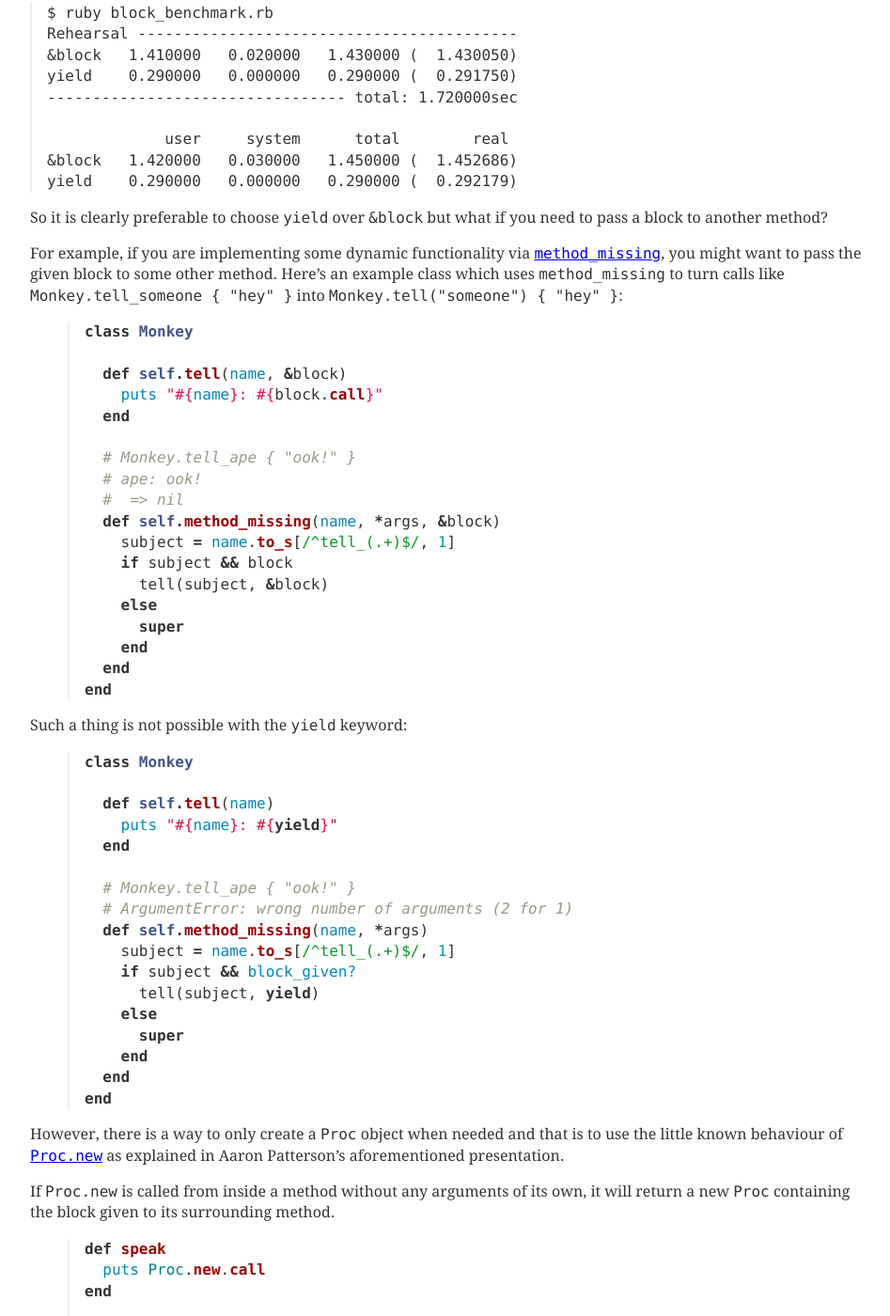
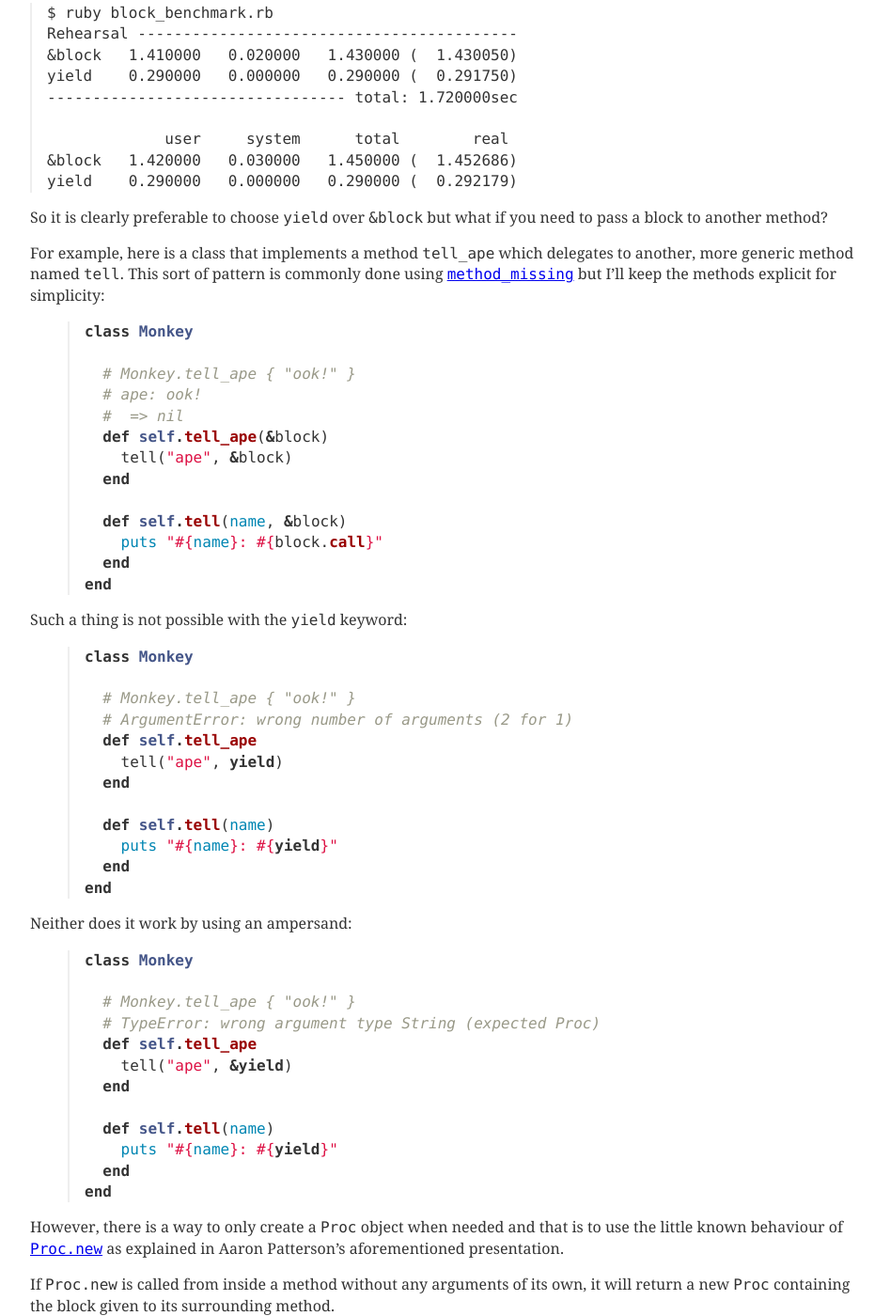
Before and after one commit to mudge/mudge.github.com, a Jekyll site: the page built from _posts/2011-01-26-passing-blocks-in-ruby-without-block.markdown, in a window 1280 px wide and 1400 px high, scrolled down 1242 px. Shown: the whole window at 94% size, without its empty margins (160-1107 px from the left). Built offline with Jekyll 4.4.1, drawn with Linux system fonts in a browser that asks for light colours; Markdown is read by kramdown in place of the engine named in the settings; comment, search, counter and statistics services are not loaded; some of the changed text lies outside the part shown.

Commit message:
Simplify examples to avoid method_missing.

```diff
--- a/_posts/2011-01-26-passing-blocks-in-ruby-without-block.markdown
+++ b/_posts/2011-01-26-passing-blocks-in-ruby-without-block.markdown
@@ -75,28 +75,23 @@ as important as their difference):
 So it is clearly preferable to choose `yield` over `&block` but what if you need to
 pass a block to another method?
 
-For example, if you are implementing some dynamic functionality via
-[`method_missing`][method_missing], you might want to pass the given block to some
-other method. Here's an example class which uses `method_missing` to turn calls
-like `Monkey.tell_someone { "hey" }` into `Monkey.tell("someone") { "hey" }`:
+For example, here is a class that implements a method `tell_ape` which delegates to
+another, more generic method named `tell`. This sort of pattern is commonly done
+using [`method_missing`][method_missing] but I'll keep the methods explicit for
+simplicity:
 
 {% highlight ruby %}
 class Monkey
 
-  def self.tell(name, &block)
-    puts "#{name}: #{block.call}"
-  end
-
   # Monkey.tell_ape { "ook!" }
   # ape: ook!
   #  => nil
-  def self.method_missing(name, *args, &block)
-    subject = name.to_s[/^tell_(.+)$/, 1]
-    if subject && block
-      tell(subject, &block)
-    else
-      super
-    end
+  def self.tell_ape(&block)
+    tell("ape", &block)
+  end
+
+  def self.tell(name, &block)
+    puts "#{name}: #{block.call}"
   end
 end
 {% endhighlight %}
@@ -106,19 +101,31 @@ Such a thing is not possible with the `yield` keyword:
 {% highlight ruby %}
 class Monkey
 
+  # Monkey.tell_ape { "ook!" }
+  # ArgumentError: wrong number of arguments (2 for 1)
+  def self.tell_ape
+    tell("ape", yield)
+  end
+
   def self.tell(name)
     puts "#{name}: #{yield}"
   end
+end
+{% endhighlight %}
+
+Neither does it work by using an ampersand:
+
+{% highlight ruby %}
+class Monkey
 
   # Monkey.tell_ape { "ook!" }
-  # ArgumentError: wrong number of arguments (2 for 1)
-  def self.method_missing(name, *args)
-    subject = name.to_s[/^tell_(.+)$/, 1]
-    if subject && block_given?
-      tell(subject, yield)
-    else
-      super
-    end
+  # TypeError: wrong argument type String (expected Proc)
+  def self.tell_ape
+    tell("ape", &yield)
+  end
+
+  def self.tell(name)
+    puts "#{name}: #{yield}"
   end
 end
 {% endhighlight %}
@@ -146,20 +153,15 @@ This means that it is now possible to pass a block between methods without using
 {% highlight ruby %}
 class Monkey
 
-  def self.tell(name)
-    puts "#{name}: #{yield}"
-  end
-
   # Monkey.tell_ape { "ook!" }
   # ape: ook!
   #  => nil
-  def self.method_missing(name, *args)
-    subject = name.to_s[/^tell_(.+)$/, 1]
-    if subject && block_given?
-      tell(subject, &Proc.new)
-    else
-      super
-    end
+  def self.tell_ape
+    tell("ape", &Proc.new)
+  end
+
+  def self.tell(name)
+    puts "#{name}: #{yield}"
   end
 end
 {% endhighlight %}
```
